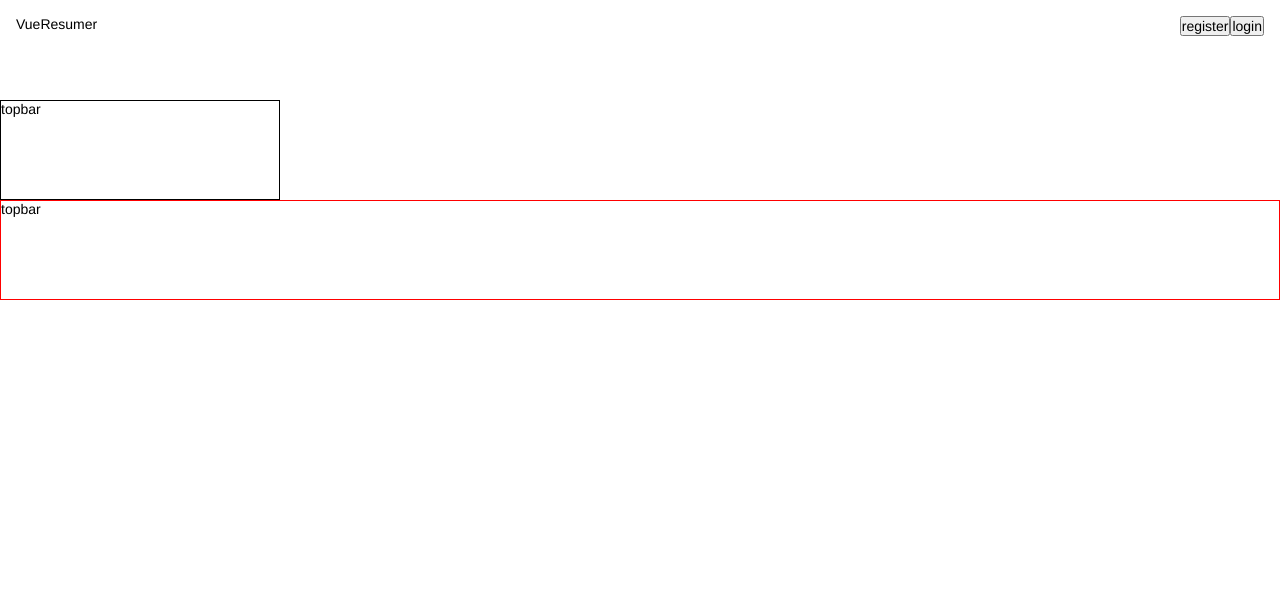
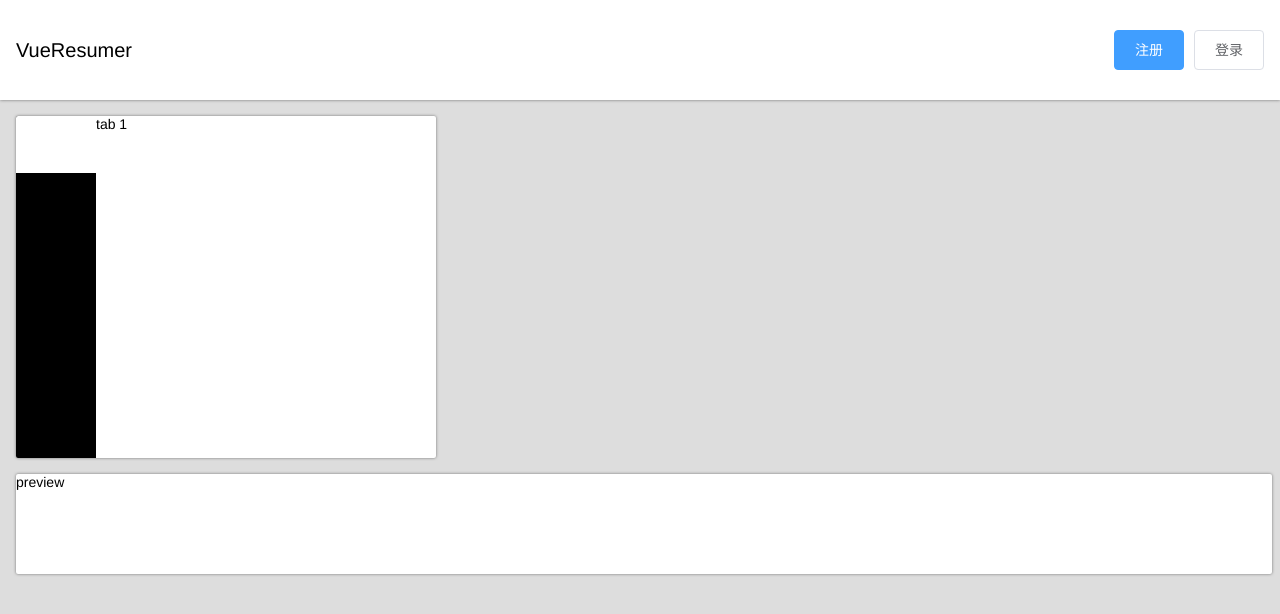
Before and after one commit to yinmay/vue-resumer, a Vue app: page / in a window 1280 px wide. Shown: the top 614 px of the page. Built offline with nearby package versions, Linux system fonts and the light colour scheme.

Commit message:
editor>tab

```diff
--- a/index.html
+++ b/index.html
@@ -4,6 +4,7 @@
     <meta charset="utf-8">
     <meta name="viewport" content="width=device-width,initial-scale=1.0">
     <title>vue-resumer</title>
+    <script src="//at.alicdn.com/t/font_605985_11518jwo9zebqpvi.js"></script>
   </head>
   <body>
     <div id="app"></div>
--- a/package.json
+++ b/package.json
@@ -10,6 +10,7 @@
     "build": "node build/build.js"
   },
   "dependencies": {
+    "element-ui": "^2.2.2",
     "normalize.css": "^8.0.0",
     "vue": "^2.5.2"
   },
--- a/src/App.vue
+++ b/src/App.vue
@@ -36,18 +36,42 @@ export default {
   flex-direction: column ;
 
 }
+.icon {
+       width: 1em; height: 1em;
+       vertical-align: -0.15em;
+       fill: currentColor;
+       overflow: hidden;
+}
+
 .topbar{
-  // background: red
+  box-shadow: 0 0 3px hsla(0,0,0,.5);
+  position: relative;
+  z-index: 1;
 }
 main{
-  // background: green;
+  background: #ddd;
   display: flex;
   flex:1;
   >.editor{
-    width:20em
+    width:30em;
+    margin:16px 8px 16px 16px;
+    background: white;
+    box-shadow: 0 0 3px hsla(0,0,0,.5);
+    border-radius: 2px;
+    overflow:hidden;
+
   }
   >.preview{
-    flex:1
+    flex:1;
+    margin:16px 8px 16px 16px;
+    background: white;
+    box-shadow: 0 0 3px hsla(0,0,0,.5);
+    border-radius: 2px;
+    overflow:hidden;
+
+
+
+
   }
 }
 </style>
--- a/src/components/Editor.vue
+++ b/src/components/Editor.vue
@@ -1,24 +1,108 @@
 <template>
   <div id="editor">
-   topbar
+   <nav>
+     <ol>
+       <li v-for="i in [0,1,2,3,4,5]"
+       v-bind:class="{active:currentTab === i}"
+       v-on:click="currentTab = i">
+            <svg class="icon" >
+            <use v-bind:xlink:href=" `#icon-${icons[i]}` "></use>
+        </svg></li>
+       <!-- <li v-bind:class="{active:currentTab === 0}" v-on:click="currentTab = 0">
+         <svg class="icon" >
+            <use xlink:href="#icon-shenfen"></use>
+        </svg>
+       </li>
+      <li v-bind:class="{active:currentTab === 1}" v-on:click="currentTab = 1">
+         <svg class="icon" >
+            <use xlink:href="#icon-work0"></use>
+        </svg>
+       </li>
+       <li v-bind:class="{active:currentTab === 2}" v-on:click="currentTab = 2">
+
+         <svg class="icon" >
+            <use xlink:href="#icon-iceducation"></use>
+        </svg>
+       </li>
+       <li v-bind:class="{active:currentTab === 3}" v-on:click="currentTab = 3">
+
+         <svg class="icon" >
+            <use xlink:href="#icon-xiangmu"></use>
+        </svg>
+       </li>
+       <li v-bind:class="{active:currentTab === 4}" v-on:click="currentTab = 4">
+
+         <svg class="icon" >
+            <use xlink:href="#icon-phone"></use>
+        </svg>
+       </li>
+       <li v-bind:class="{active:currentTab === 5}" v-on:click="currentTab = 5">
+         <svg class="icon" >
+            <use xlink:href="#icon-icon--"></use>
+        </svg>
+       </li> -->
+
+     </ol>
+   </nav>
+   <ol class="panes">
+     <li v-bind:class="{active:currentTab === 0}">tab 1</li>
+     <li v-bind:class="{active:currentTab === 1}">tab 2</li>
+     <li v-bind:class="{active:currentTab === 2}">tab 3</li>
+     <li v-bind:class="{active:currentTab === 3}">tab 4</li>
+     <li v-bind:class="{active:currentTab === 4}">tab 5</li>
+     <li v-bind:class="{active:currentTab === 5}">tab 6</li>
+
+   </ol>
   </div>
 </template>
 
 <script>
 export default {
-  name: 'Editor',
-  data () {
-    return {
-      msg: 'Welcome to Your Vue.js App'
+  data(){
+    return{
+      currentTab:0,
+      icons:['shenfen','work0','iceducation','xiangmu','phone','icon--']
     }
   }
 }
 </script>
 
+
+
 <!-- Add "scoped" attribute to limit CSS to this component only -->
-<style >
+<style lang="scss">
 #editor{
-  border:1px solid black;
-  min-height:100px
+  min-height:100px;
+  display: flex;
+  nav{
+    background:#000;
+    width: 80px;
+    ol{
+      li{
+        padding: 16px 0;
+        text-align: center;
+        .icon {
+          width:24px;
+          height:24px;
+          fill:white;
+        }
+        &.active{
+          background: white;
+          .icon{
+          fill:black;
+          }
+        }
+      }
+    }
+  };
+  .panes{
+    >li{
+      display: none;
+      &.active{
+        display: block;
+      }
+    }
+  }
+
 }
 </style>
--- a/src/components/Preview.vue
+++ b/src/components/Preview.vue
@@ -1,6 +1,6 @@
 <template>
   <div id="preview">
-   topbar
+   preview
   </div>
 </template>
 
@@ -18,7 +18,7 @@ export default {
 <!-- Add "scoped" attribute to limit CSS to this component only -->
 <style >
 #preview{
-  border:1px solid red;
   min-height:100px
+
 }
 </style>
--- a/src/components/Topbar.vue
+++ b/src/components/Topbar.vue
@@ -4,8 +4,9 @@
      VueResumer
    </div>
    <div class="actions">
-     <button>register</button>
-     <button>login</button>
+
+     <el-button type="primary">注册</el-button>
+    <el-button >登录</el-button>
    </div>
   </div>
 </template>
@@ -24,10 +25,11 @@ export default {
 <!-- Add "scoped" attribute to limit CSS to this component only -->
 <style lang="scss">
 #topbar{
-  // border:1px solid green;
   min-height:100px;
   display:flex;
   justify-content: space-between;
+  align-items: center;
   padding: 16px;
+  font-size:20px;
 }
 </style>
--- a/src/main.js
+++ b/src/main.js
@@ -4,7 +4,11 @@ import Vue from 'vue'
 import App from './App'
 import 'normalize.css'
 import './assets/reset.scss'
+//eleme ui
+import ElementUI from 'element-ui';
+import 'element-ui/lib/theme-chalk/index.css';
 
+Vue.use(ElementUI);
 
 Vue.config.productionTip = false
 
```
Also changed, not shown: 2 other files (tests, documents, lock files or other folders).
